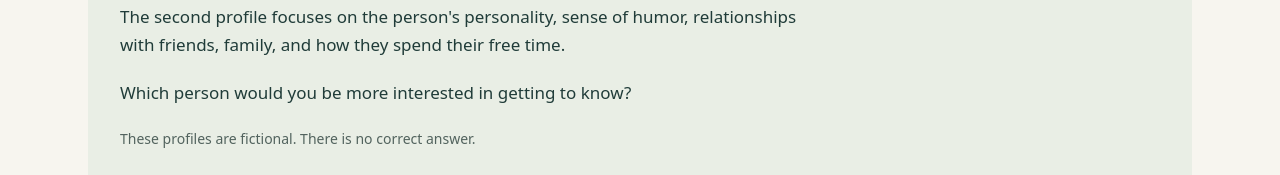
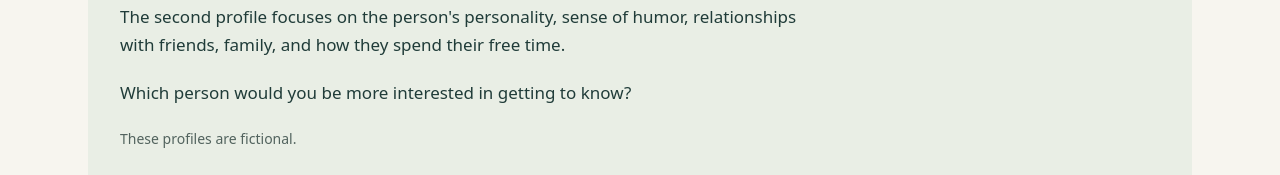
Before and after one commit to JavTheGod/the-attraction-edit, a plain HTML site: page index.html in a window 1280 px wide. Shown: the part 3580-3755 px from the top of the page. Drawn offline with Linux system fonts and the light colour scheme.

Commit message:
Remove the remaining activity disclaimer sentence

```diff
--- a/index.html
+++ b/index.html
@@ -55,7 +55,7 @@
     <p class="eyebrow">TRY IT / FIRST IMPRESSIONS</p>
     <h3 id="profile-title">Different profiles. <em>First impressions.</em></h3>
     <div data-copy="activityIntro"><p>Most people reveal different aspects of themselves depending on how they want others to see them.</p><p>Online dating allows individuals to highlight the aspects of their personality that they think will present them more favorably to potential romantic partners.</p><p>Imagine coming across two fictional dating profiles.</p><p>One person&#x27;s dating profile emphasizes their professional life, financial status, and goals.</p><p>The second profile focuses on the person&#x27;s personality, sense of humor, relationships with friends, family, and how they spend their free time.</p><p>Which person would you be more interested in getting to know?</p></div>
-    <p id="activity-note" class="small-copy">These profiles are fictional. There is no correct answer.</p>
+    <p id="activity-note" class="small-copy">These profiles are fictional.</p>
     <div class="profile-grid" id="profile-grid">
       <article class="profile" aria-labelledby="profile-a-title">
         <p class="eyebrow">PROFILE A</p>
```
